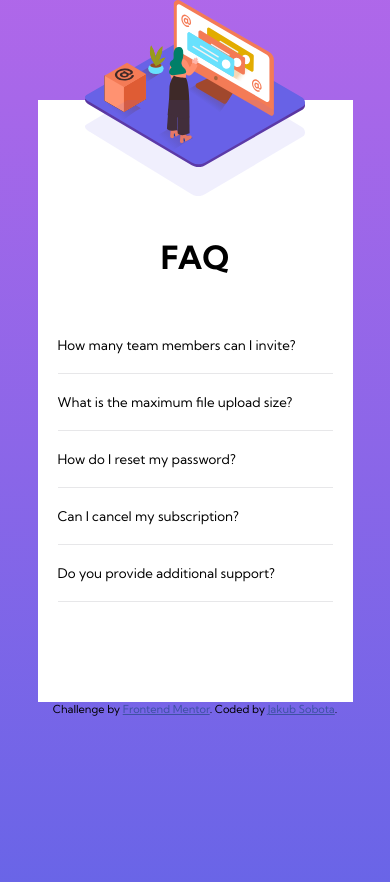
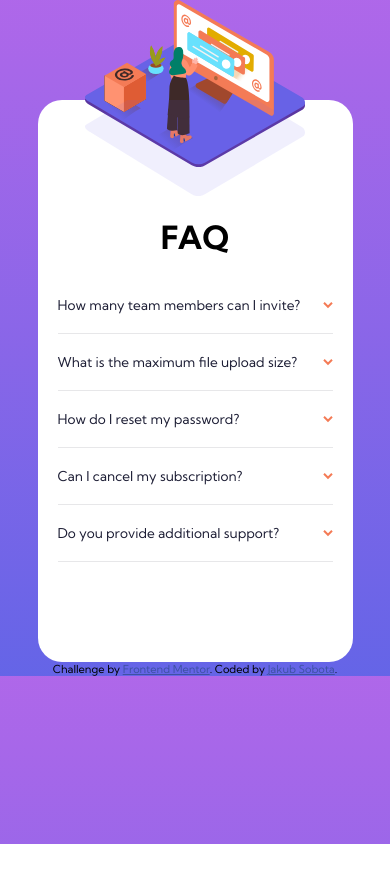
Before and after one commit to Jacko0b/04-faq-accordion-card-main, a plain HTML site: page index.html in a window 390 px wide. After the commit the page ends 844 px from the top, so only its background shows below. Drawn offline with Linux system fonts and the light colour scheme.

Commit message:
Finished mobile, added js transitions

```diff
--- a/index.html
+++ b/index.html
@@ -31,7 +31,11 @@
 
       <h1>FAQ</h1>
 
-      <button class="accordion-section">How many team members can I invite?</button>
+
+      <div class="question-section">
+        <div class="question">How many team members can I invite?</div>
+        <img src="/images/icon-arrow-down.svg" alt="" class="question-arrow">
+      </div>
       <div class="panel hidden">
         <p>
           You can invite up to 2 additional users on the Free plan. There is no limit on
@@ -40,8 +44,11 @@
       </div>
       <div class="separator"></div>
 
-      <button class="accordion-section">  What is the maximum file upload size?</button>
-      <div class="panel" hidden>
+      <div class="question-section">
+        <div class="question">What is the maximum file upload size?</div>
+        <img src="/images/icon-arrow-down.svg" alt="" class="question-arrow">
+      </div>
+      <div class="panel hidden">
         <p>
           No more than 2GB. All files in your account must fit your allotted storage space.
 
@@ -49,8 +56,11 @@
       </div>
       <div class="separator"></div>
 
-      <button class="accordion-section">How do I reset my password?</button>
-      <div class="panel" hidden>
+      <div class="question-section">
+        <div class="question">How do I reset my password?</div>
+        <img src="/images/icon-arrow-down.svg" alt="" class="question-arrow">
+      </div>
+      <div class="panel hidden" >
         <p>
           Click “Forgot password” from the login page or “Change password” from your profile page.
       A reset link will be emailed to you.
@@ -58,16 +68,22 @@
       </div>
       <div class="separator"></div>
 
-      <button class="accordion-section">Can I cancel my subscription?</button>
-      <div class="panel" hidden>
+      <div class="question-section">
+        <div class="question">Can I cancel my subscription?</div>
+        <img src="/images/icon-arrow-down.svg" alt="" class="question-arrow">
+      </div>
+      <div class="panel hidden" >
         <p>
           Yes! Send us a message and we’ll process your request no questions asked.
         </p>
       </div>
       <div class="separator"></div>
 
-      <button class="accordion-section">Do you provide additional support?</button>
-      <div class="panel" hidden>
+      <div class="question-section">
+        <div class="question">Do you provide additional support?</div>
+        <img src="/images/icon-arrow-down.svg" alt="" class="question-arrow">
+      </div>
+      <div class="panel hidden" >
         <p>
           Chat and email support is available 24/7. Phone lines are open during normal business hours.
         </p>
@@ -84,5 +100,6 @@
     Challenge by <a href="https://www.frontendmentor.io?ref=challenge" target="_blank">Frontend Mentor</a>.
     Coded by <a href="https://github.com/Jacko0b">Jakub Sobota</a>.
   </div>
+  <script src="script.js"></script>
 </body>
 </html>
--- /dev/null
+++ b/script.js
@@ -0,0 +1,19 @@
+// const question = document.getElementById("question");
+
+var questionArray = document.getElementsByClassName('question-section');
+var i;
+
+for(i=0;i<questionArray.length;i++){
+    questionArray[i].addEventListener("click",function(){
+
+
+
+        //toggling the question's paragraph
+        var panel =this.nextElementSibling;
+        var question = this.firstElementChild;
+        var arrow = this.lastElementChild;
+        panel.classList.toggle("hidden");
+        arrow.classList.toggle("arrow-flip");
+        question.classList.toggle("question-active");
+    });
+}
--- a/style.css
+++ b/style.css
@@ -33,7 +33,6 @@ body{
         0deg,
         var(--primary-background-softBlue),
         var(--primary-background-violet));
-    height: 100vh;
 
 
 }
@@ -43,7 +42,7 @@ main{
     width: 315px;
     display: flex;
     flex-direction: column;
-
+    border-radius: 1.5rem;
 }
 
 .banner{
@@ -61,9 +60,7 @@ main{
     position: absolute;
     width: 70%;
 }
-.accordion *{
-    padding: 20px;
-}
+
 .accordion{
     display: flex;
     position: relative;
@@ -72,18 +69,44 @@ main{
     margin-bottom: 50px;
 
 }
-.accordion h1{
+h1{
     text-align: center;
     margin-bottom: 20px;
+    font-weight: 700;
+
 }
-.accordion .accordion-section{
+
+.question-section{
+    display:flex;
+    justify-content: space-between;
+    align-items: center;
+    padding: 20px;
+}
+.question{
     background-color: white;
     border: none;
     text-align: left;
+    color: var(--primary-text-dark);
+    font-size: 0.85rem;
+
 }
-.accordion .separator{
+.question:hover,
+.question-active{
+    font-weight: 700;
+}
+
+.arrow-flip{
+    transform: rotate(180deg);
+}
+.separator{
     padding: 0;
     margin: 0 20px;
     height: 1px;
     background-color: var(--secondary-dividers-lightGrayishBlue);
 }
+p{
+    padding: 0 20px 20px 20px;
+    font-size:0.75rem;
+    letter-spacing: 0.015rem;
+    color: var(--secondary-text-darkGrayishBlue);
+}
```
